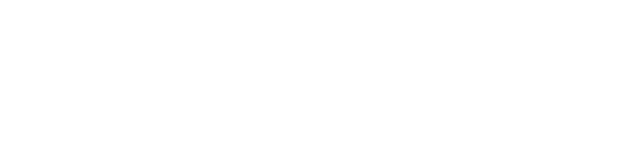
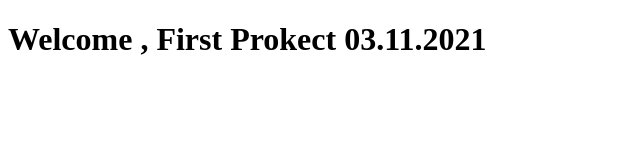
Before and after one commit to NamerM/First-Project, a plain HTML site: page index.html in a window 1280 px wide. Shown: the whole page, without its empty margins (0-640 px from the left). Drawn offline with Linux system fonts and the light colour scheme.

Commit message:
Header Update

```diff
--- a/index.html
+++ b/index.html
@@ -6,7 +6,7 @@
 <link rel="stylesheet" href="style.css">
 </head>
 <body>
-    <h1 class="header"> </h1>
+    <h1 class="header"> Welcome , First Prokect 03.11.2021</h1>
 </body>
 
 
```
